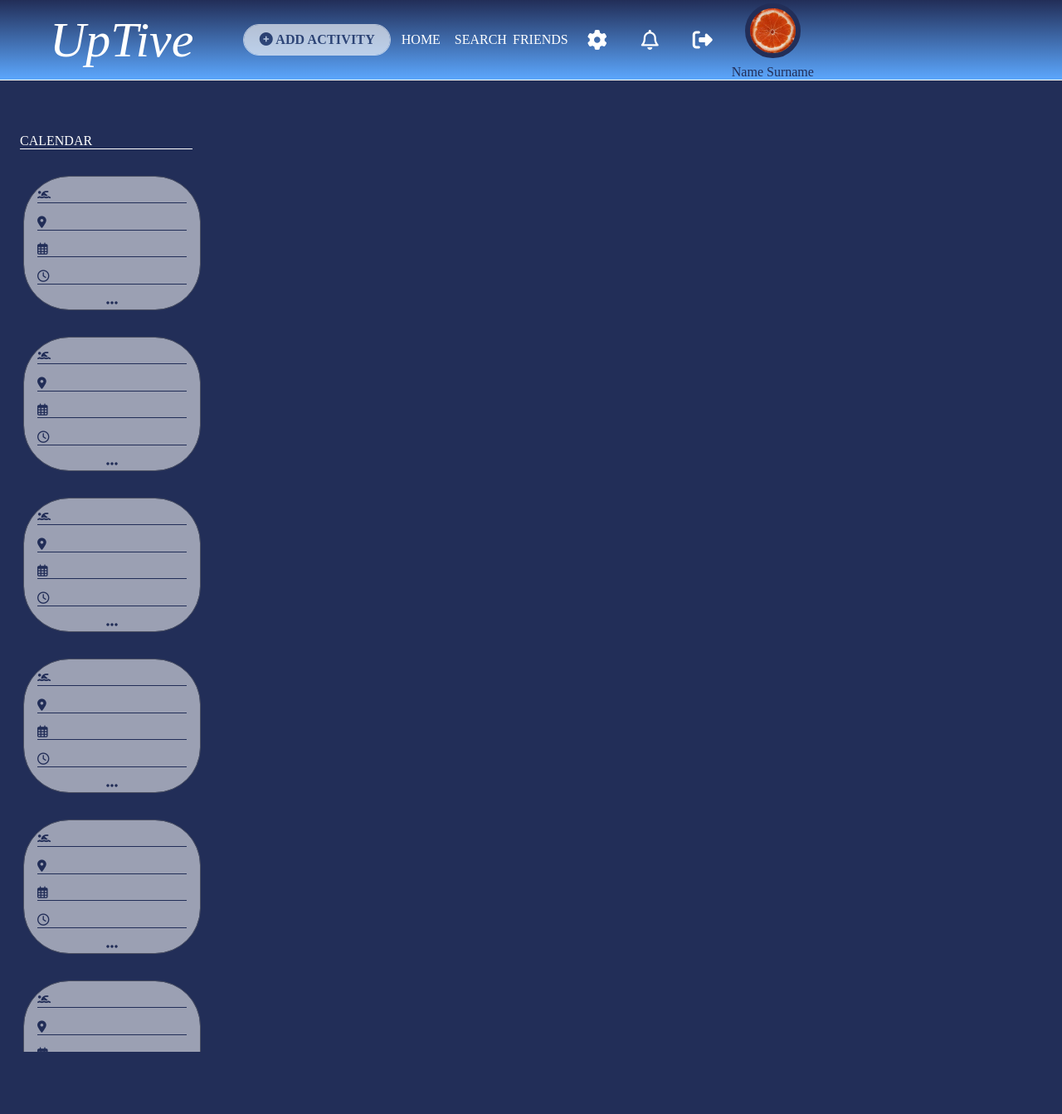
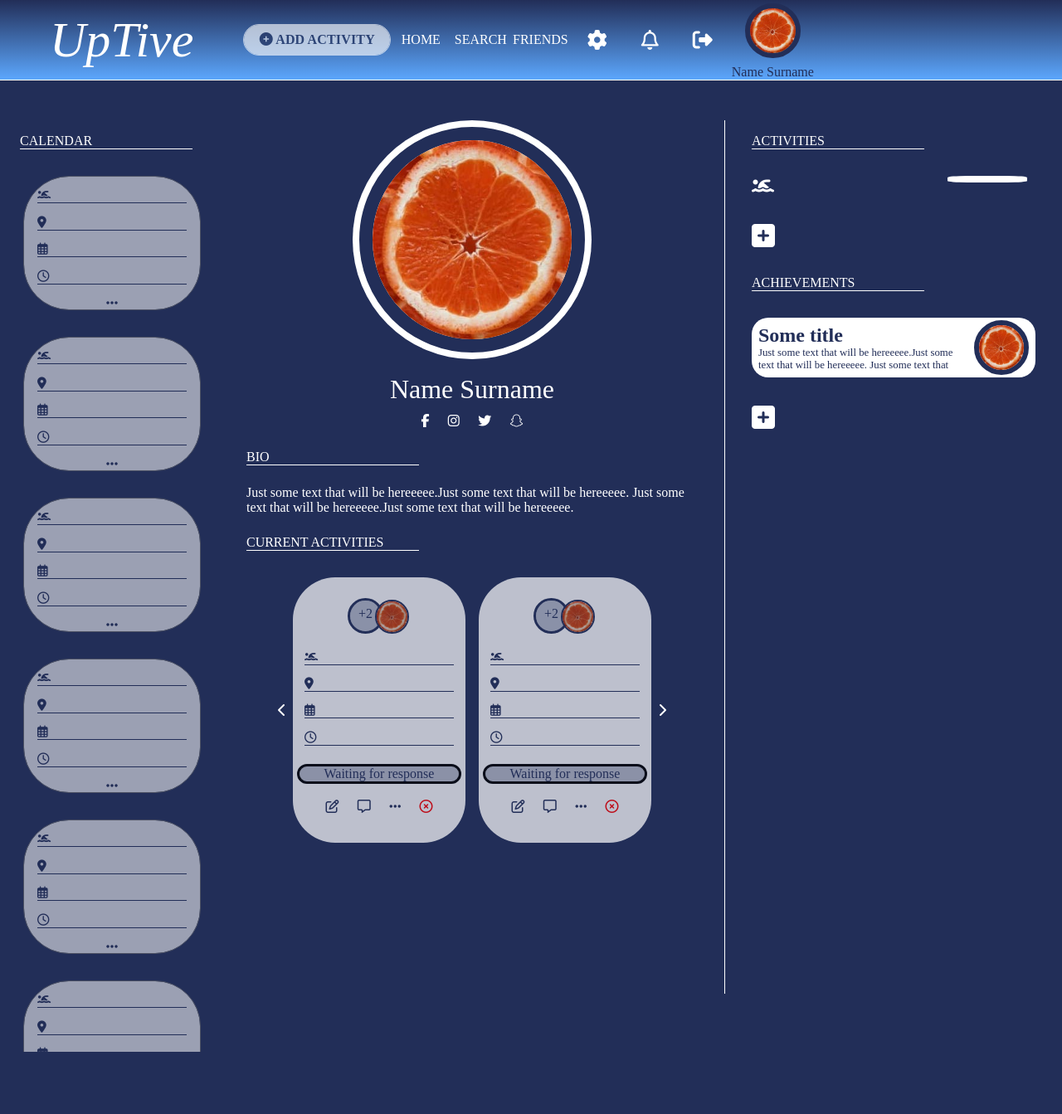
Before and after one commit to LWitch9/UpTive-Project, a PHP site: page /public/views/try.html in a window 1280 px wide. Shown: the top 1343 px of the page at 83% size. Run offline with PHP 8.4, Linux system fonts and the light colour scheme; some libraries are stand-ins or nearby versions.

Commit message:
mobile template with navigation bar and upper menu bar done
Works properly only on profile page

```diff
--- a/public/css/profile.css
+++ b/public/css/profile.css
@@ -1,7 +1,7 @@
 main-content-profile{
     display: flex;
     flex-direction: row;
-    align-items: center;
+    align-items: flex-start;
     flex-wrap: nowrap;
     overflow-y: scroll;
     padding: 3em 0 ;
@@ -15,16 +15,16 @@ left-main{
     display: flex;
     flex-direction: column;
     align-items: center;
-    justify-items: flex-start;
+    justify-content: flex-start;
 
     padding: 0 1em;
     color: white;
     border-right: solid 0.1em white;
-
     min-height:75vh;
     max-height:85vh;
     min-width: 45vw;
     max-width:45vw;
+
 
 }
 left-main h{
@@ -42,7 +42,6 @@ left-main h{
     margin:0.5em 1em;
 }
 .avatar-profile{
-    //align-self: center;
     display:flex;
     justify-content: center;
     align-items: center;
@@ -68,7 +67,7 @@ right-main{
     padding: 0 1em;
     color: white;
 
-    min-height:75vh;
+    //min-height:75vh;
     min-width: 25vw;
 }
 .activity-container{
@@ -141,9 +140,9 @@ right-main>i{
         align-items: center;
         flex-wrap: nowrap;
         overflow-y: scroll;
-        padding: 3em 0 ;
+        padding: 1em 0 ;
 
-        height:80vh;
+        height:79vh;
         width: 100vw;
 
     }
--- a/public/views/try.html
+++ b/public/views/try.html
@@ -2,7 +2,7 @@
 <head>
     <link rel="stylesheet" type=text/css href="../css/style.css">
     <link rel="stylesheet" type=text/css href="../css/events.css">
-    <link rel="stylesheet" type=text/css href="../css/form.css">
+    <link rel="stylesheet" type=text/css href="../css/profile.css">
     <script src="https://kit.fontawesome.com/2f35c77861.js" crossorigin="anonymous"></script>
     <title>TRY</title>
 </head>
@@ -38,7 +38,18 @@
 
 
     </nav-bar>
+    <upper-bar-mobile>
+        <div class="logo">UpTive</div>
+        <div class="upper-bar-lower">
+            <i class="fas fa-bars"></i>
+            <div class="add-activity">
+                <i class="fas fa-plus-circle"></i>
+                ADD ACTIVITY
+            </div>
+            <i class="fas fa-ellipsis-v"></i>
 
+        </div>
+    </upper-bar-mobile>
     <main>
 
         <left-bar>
@@ -108,12 +119,132 @@
             </div>
 
         </left-bar>
-        <main-content>
-        </main-content>
+        <main-content-profile>
+            <left-main>
+                <div class="avatar-profile">
+                    <img src="../img/basic.jpg" alt="Avatar">
+                </div>
+                <br>
+                <h>Name Surname</h>
+                <div class="socials">
+                    <i class="fab fa-facebook-f"></i>
+                    <i class="fab fa-instagram"></i>
+                    <i class="fab fa-twitter"></i>
+                    <i class="fab fa-snapchat-ghost"></i>
+                </div>
+                <div class="title-label">BIO</div>
+                <div class="bio-text">
+                    Just some text that will be hereeeee.Just some text that will be hereeeee.
+                    Just some text that will be hereeeee.Just some text that will be hereeeee.
+
+                </div>
+
+                <div class="title-label">CURRENT ACTIVITIES</div>
+                <div class="events-container">
+                    <i class="fas fa-chevron-left"></i>
+                    <div class="event">
+                        <div class="avatars-container">
+                            <div class="number">+2</div>
+                            <div class="avatar_event">
+                                <img src="../img/basic.jpg" alt="Avatar">
+                            </div>
+                        </div>
+                        <ul>
+                            <li><i class="fas fa-swimmer"></i> </li>
+                            <li><i class="fas fa-map-marker-alt"></i> </li>
+                            <li> <i class="far fa-calendar-alt"></i></li>
+                            <li><i class="far fa-clock"></i></li>
+                        </ul>
+                        <div class="status">Waiting for response</div>
+                        <div class="icons">
+                            <i class="far fa-edit"></i>
+                            <i class="far fa-comment-alt"></i>
+                            <i class="fas fa-ellipsis-h"></i>
+                            <i class="far fa-times-circle"></i>
+                        </div>
+                    </div>
+                    <div class="event">
+                        <div class="avatars-container">
+                            <div class="number">+2</div>
+                            <div class="avatar_event">
+                                <img src="../img/basic.jpg" alt="Avatar">
+                            </div>
+                        </div>
+                        <ul>
+                            <li><i class="fas fa-swimmer"></i> </li>
+                            <li><i class="fas fa-map-marker-alt"></i> </li>
+                            <li> <i class="far fa-calendar-alt"></i></li>
+                            <li><i class="far fa-clock"></i></li>
+                        </ul>
+                        <div class="status">Waiting for response</div>
+                        <div class="icons">
+                            <i class="far fa-edit"></i>
+                            <i class="far fa-comment-alt"></i>
+                            <i class="fas fa-ellipsis-h"></i>
+                            <i class="far fa-times-circle"></i>
+                        </div>
+                    </div>
+                    <i class="fas fa-chevron-right"></i>
+                </div>
+            </left-main>
+            <right-main>
+                <div class="title-label">ACTIVITIES</div>
+                <div class="activity-container">
+                    <i class="fas fa-swimmer"></i>
+                    <div class="activity">
+
+                    </div>
+                    <div class="activity-level"></div>
+                </div>
+                <i class="fas fa-plus-square"></i>
+                <div class="title-label">ACHIEVEMENTS</div>
+                <div class="achievement-container">
+                    <div class="achievement-text-container">
+                        <div class="achievement-title">Some title</div>
+                        <div class="achievement-text">
+                            Just some text that will be hereeeee.Just some text that will be hereeeee.
+                            Just some text that will be hereeeee.Just some text that will be hereeeee.
+                            Just some text that will be hereeeee.Just some text that will be hereeeee.
+                            Just some text that will be hereeeee.Just some text that will be hereeeee.
+                            Just some text that will be hereeeee.Just some text that will be hereeeee.
+                        </div>
+
+                    </div>
+                    <div class="avatar">
+                        <img src="../img/basic.jpg" alt="Avatar">
+                    </div>
+                </div>
+                <i class="fas fa-plus-square"></i>
+            </right-main>
+        </main-content-profile>
 
 
     </main>
+    <nav-bar-mobile>
+        <div class="icon-container-mobile">
+            <i class="far fa-bell"></i>
+            <h>NOTIFS</h>
+        </div>
+        <div class="icon-container-mobile">
+            <i class="fas fa-home"></i>
+            <h>HOME</h>
+        </div>
+        <div class="icon-container-mobile">
+            <i class="far fa-calendar-alt"></i>
+            <h>CALENDAR</h>
+        </div>
+        <div class="icon-container-mobile">
+            <i class="fas fa-search"></i>
+            <h>SEARCH</h>
+        </div>
+        <div class="icon-container-mobile">
+            <i class="fas fa-users"></i>
+            <h>FRIENDS</h>
+        </div>
+        <div class="avatar">
+            <img src="../img/basic.jpg" alt="Avatar">
+        </div>
 
-
+    </nav-bar-mobile>
 </div>
 </body>
```
Also changed, not shown: public/css/style.css (+58 -4 lines), public/views/add_activity.html (+11 -0 lines), public/views/home.html (+11 -0 lines), public/views/profile.html (+12 -1 lines).
